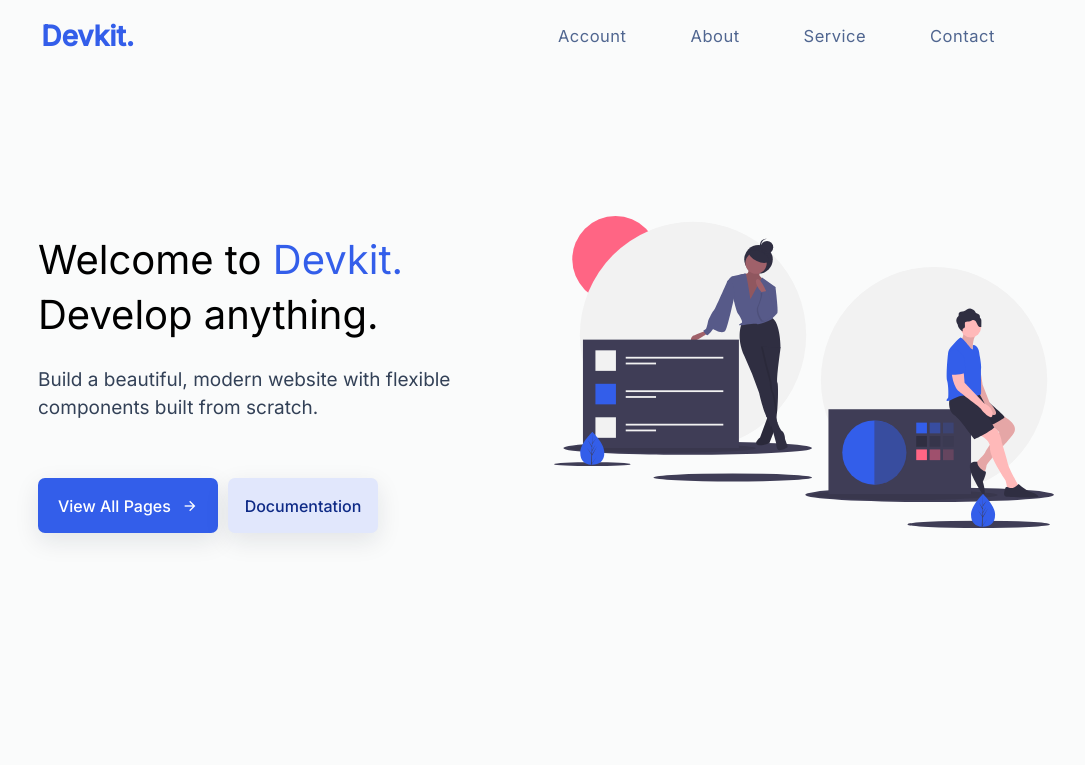
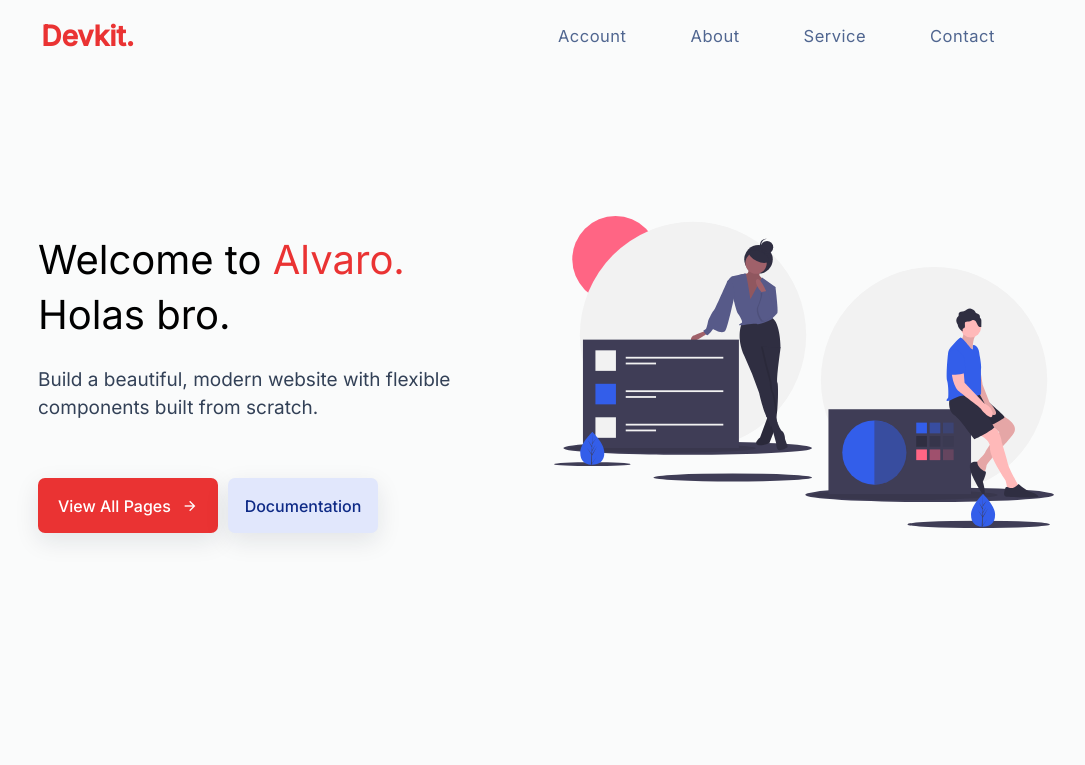
Before and after one commit to AlbarnT5/alvaro_proyecto1, a plain HTML site: page index.html in a window 1280 px wide. Shown: the top 765 px of the page, without its empty margins (106-1191 px from the left). Drawn offline with nearby package versions, Linux system fonts and the light colour scheme.

Commit message:
primera modificacion

```diff
--- a/css/style.css
+++ b/css/style.css
@@ -15,7 +15,7 @@
 
 /* ==== CSS VARIABLES ==== */
 :root {
-  --primary-color: #335eea;
+  --primary-color: #ea3333;
   --link-color: #506690;
   --btn-hover-color: #2b50c7;
   --lg-heading: #161c2d;
--- a/index.html
+++ b/index.html
@@ -59,9 +59,9 @@
         <div class="grid-cols-2">
           <div class="grid-item-1">
             <h1 class="main-heading">
-              Welcome to <span>Devkit.</span>
+              Welcome to <span>Alvaro.</span>
               <br />
-              Develop anything.
+              Holas bro.
             </h1>
             <p class="info-text">
               Build a beautiful, modern website with flexible components built
```
